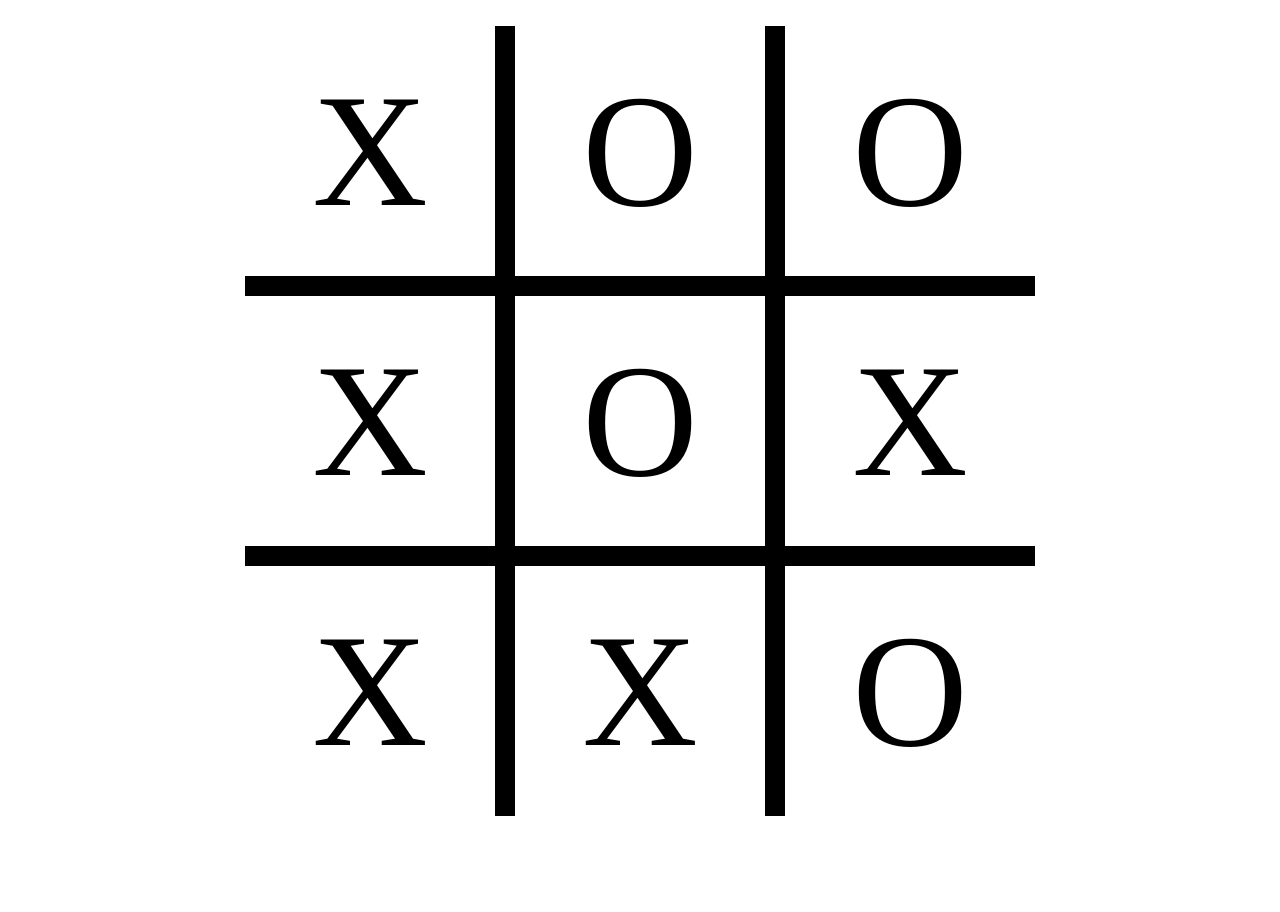
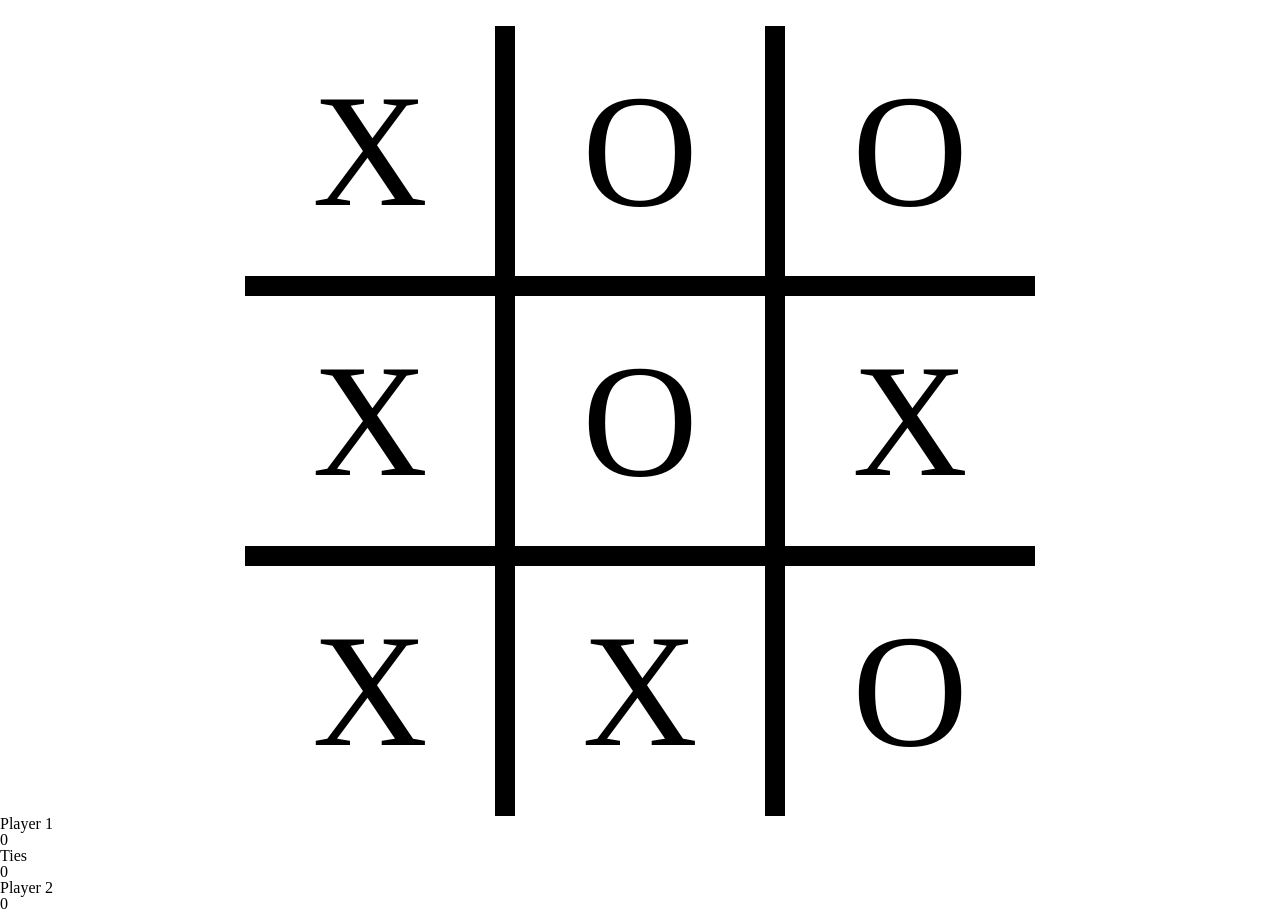
Before and after one commit to mhjarvis/odin-tic-tac-toe, a plain HTML site: page index.html in a window 1280 px wide. Shown: the part 122-1034 px from the top of the page. Before the commit the page ends 938 px from the top, so only its background shows below. Drawn offline with Linux system fonts and the light colour scheme.

Commit message:
Add scoreboard elements with text

```diff
--- a/index.html
+++ b/index.html
@@ -33,8 +33,21 @@
     </div>
 
     <!-- Scoreboard Element -->
-    <div class="score-board">
-
+    <div class="scoreboard-container">
+        <div class="scoreboard">
+            <div class="player-one-wins score-div">
+                <p class="player-one-title">Player 1</p>
+                <p class="player-one-score">0</p>
+            </div>
+            <div class="ties score-div">
+                <p class="ties-title">Ties</p>
+                <p class="ties-score">0</p>
+            </div>
+            <div class="player-two-wins score-div">
+                <p class="player-two-title">Player 2</p>
+                <p class="player-two-score">0</p>
+            </div>
+        </div>
     </div>
 
 
```
